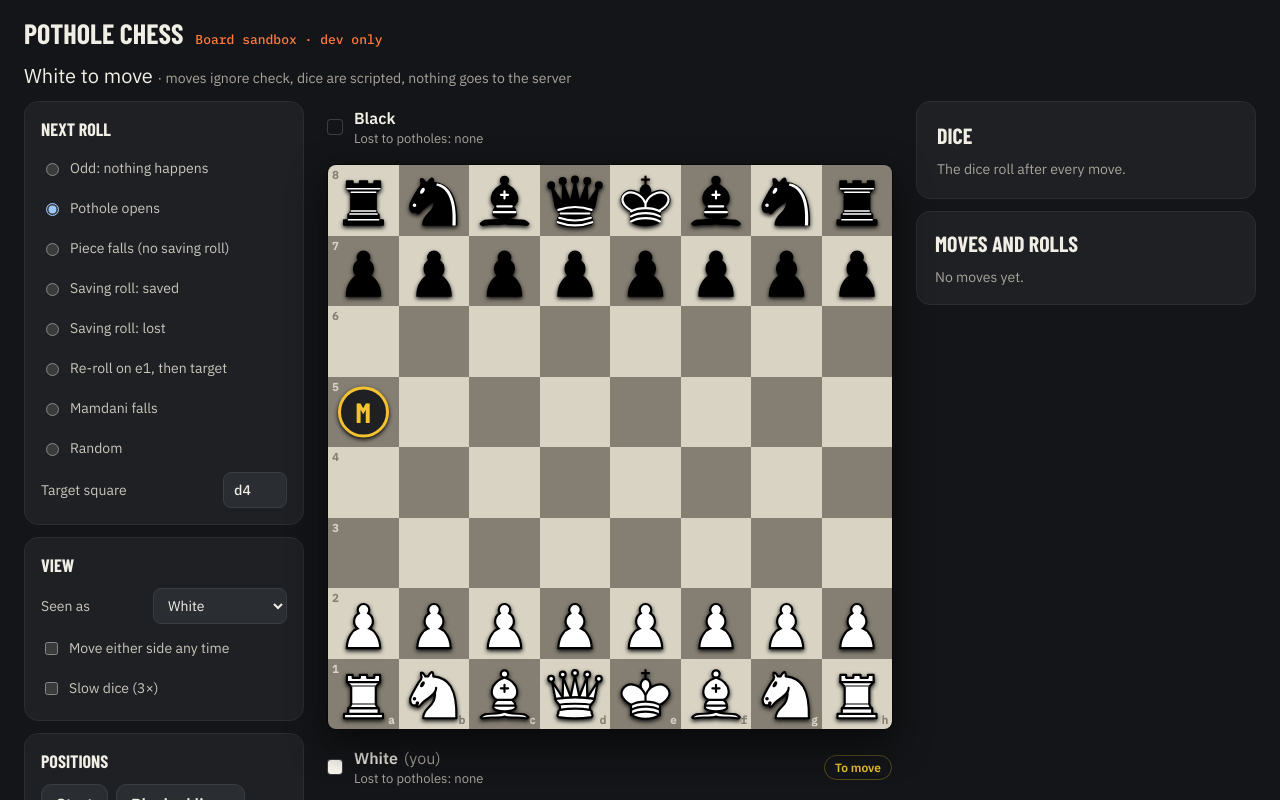
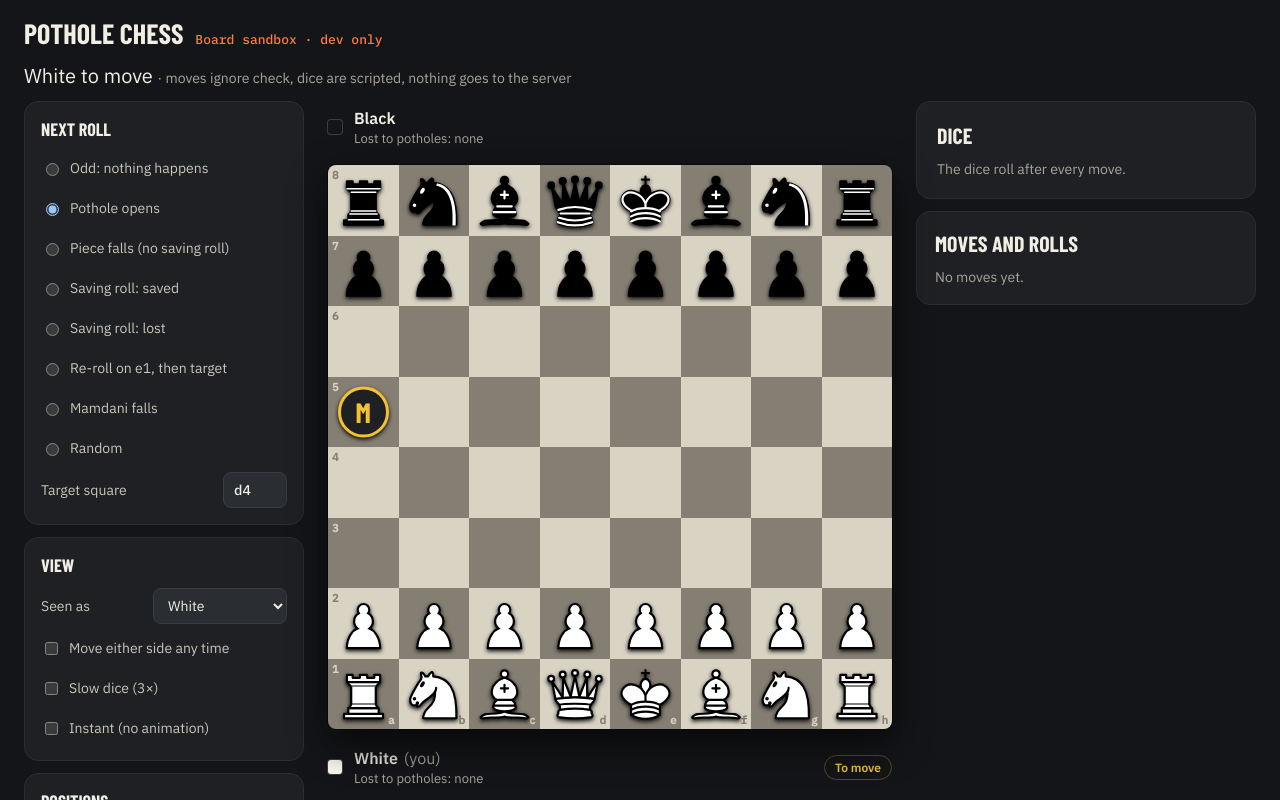
Before and after one commit to josephsintum/mamdani-chess, a SvelteKit app in the folder web/: page /dev/board in a window 1280 px wide. Shown: the top 800 px of the page. Built offline with nearby package versions, Linux system fonts and the light colour scheme; a web font is replaced by a local one.

Commit message:
web: instant mode for fast play-testing (sandbox checkbox, ?instant on the game page in dev)

```diff
--- a/web/src/lib/motion.ts
+++ b/web/src/lib/motion.ts
@@ -1,6 +1,13 @@
 // Motion settings shared by the board and dice.
 
-/** True when the player asked their system for less motion. */
+let instant = false;
+
+/** Dev only: turns every animation off, for fast play-testing. */
+export function setInstant(on: boolean) {
+	instant = on;
+}
+
+/** True when the player asked their system for less motion, or instant mode is on. */
 export function reducedMotion(): boolean {
-	return typeof window !== 'undefined' && window.matchMedia('(prefers-reduced-motion: reduce)').matches;
+	return instant || (typeof window !== 'undefined' && window.matchMedia('(prefers-reduced-motion: reduce)').matches);
 }
--- a/web/src/routes/dev/board/+page.svelte
+++ b/web/src/routes/dev/board/+page.svelte
@@ -6,6 +6,7 @@
 	import { Animator, STEP_MS } from '#lib/animator.svelte.ts';
 	import { stageAt } from '#lib/board.ts';
 	import type { Color, MoveJSON, View } from '#lib/game.ts';
+	import { setInstant } from '#lib/motion.ts';
 	import { freeMoves, playTurn, positions, type RollScript } from '#lib/sandbox.ts';
 
 	// Test bench for the board UI: one browser plays both sides, nothing goes
@@ -31,6 +32,7 @@
 	let target = $state('d4');
 	let anySide = $state(false);
 	let slow = $state(false);
+	let instant = $state(false); // no animation at all, for fast play-testing
 	let you = $state<Color | 'spectator'>('white');
 
 	let view = $derived(anim.view as View);
@@ -79,7 +81,7 @@
 	function move(m: MoveJSON) {
 		const next = playTurn(view, m, script(view));
 		next.you = you;
-		anim.stepMs = slow ? STEP_MS * 3 : STEP_MS;
+		anim.stepMs = instant ? 0 : slow ? STEP_MS * 3 : STEP_MS;
 		anim.receive(next);
 	}
 
@@ -137,6 +139,17 @@
 				</label>
 				<label class="choice"><input type="checkbox" bind:checked={anySide} /> Move either side any time</label>
 				<label class="choice"><input type="checkbox" bind:checked={slow} /> Slow dice (3×)</label>
+				<label class="choice">
+					<input
+						type="checkbox"
+						checked={instant}
+						onchange={(e) => {
+							instant = e.currentTarget.checked;
+							setInstant(instant);
+						}}
+					/>
+					Instant (no animation)
+				</label>
 			</section>
 
 			<section class="panel" aria-labelledby="pos-heading">
```
Also changed, not shown: web/src/routes/game/[code]/+page.svelte (+7 -3 lines), 1 other file (tests, documents, lock files or other folders).
